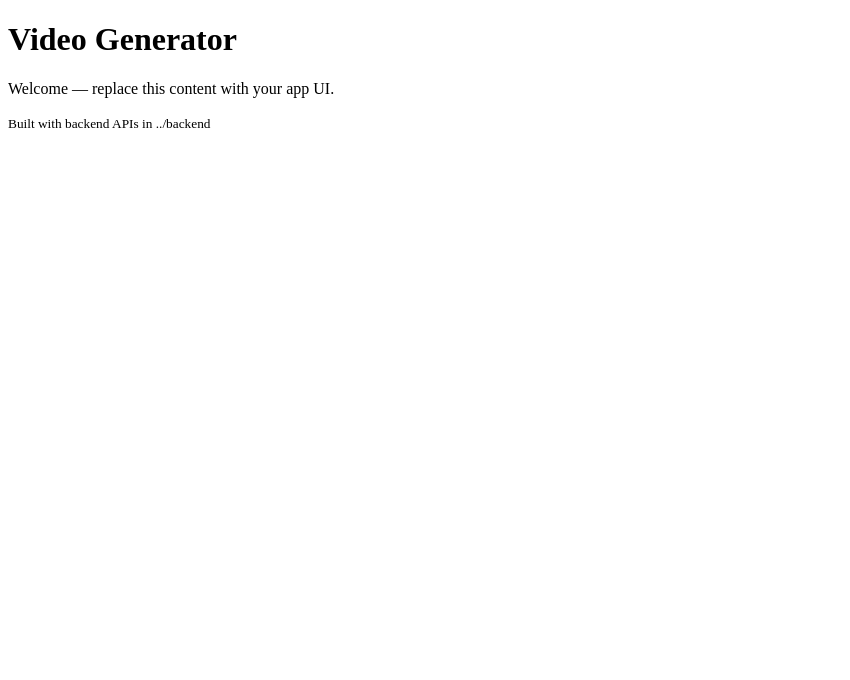
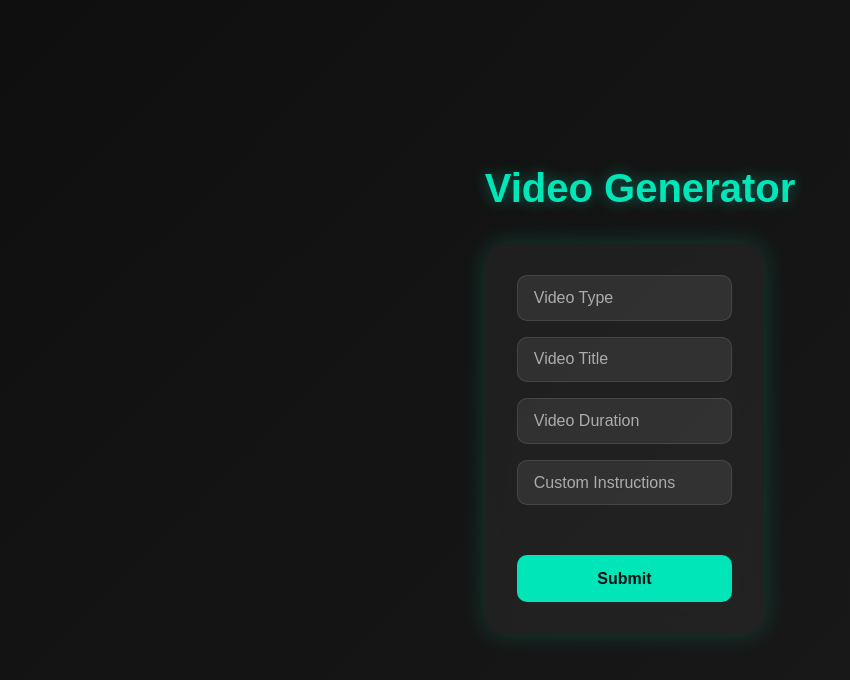
Before and after one commit to mhaxanali/video-generator, a plain HTML site: page frontend/index.html in a window 1280 px wide. Shown: the whole page, without its empty margins (0-850 px from the left). Drawn offline with Linux system fonts and the light colour scheme.

Commit message:
Make static HTML and CSS for MVP

```diff
--- a/frontend/index.html
+++ b/frontend/index.html
@@ -14,12 +14,15 @@
 
 			<!-- Main app container -->
 			<main>
-				<p>Welcome — replace this content with your app UI.</p>
+				<div id="container">
+					<input placeholder="Video Type">
+					<input placeholder="Video Title">
+					<input placeholder="Video Duration">
+					<input placeholder="Custom Instructions">
+					<br>
+					<button id="submit">Submit</button>
+				</div>
 			</main>
-
-			<footer>
-				<small>Built with backend APIs in ../backend</small>
-			</footer>
 		</div>
 
 		<script src="script.js" defer></script>
--- a/frontend/style.css
+++ b/frontend/style.css
@@ -0,0 +1,98 @@
+/* === Base Reset === */
+* {
+	margin: 0;
+	padding: 0;
+	box-sizing: border-box;
+	font-family: "Poppins", sans-serif;
+}
+
+/* === Global Styles === */
+body {
+	background: linear-gradient(135deg, #0f0f0f, #1b1b1b);
+	color: #eaeaea;
+	display: flex;
+	flex-direction: column;
+	min-height: 100vh;
+	justify-content: center;
+	align-items: center;
+}
+
+/* === Header === */
+header {
+	text-align: center;
+	margin-bottom: 2rem;
+}
+
+header h1 {
+	font-size: 2.5rem;
+	font-weight: 600;
+	color: #00e6b8;
+	text-shadow: 0 0 15px rgba(0, 230, 184, 0.4);
+}
+
+/* === Main Container === */
+#container {
+	background: rgba(255, 255, 255, 0.05);
+	backdrop-filter: blur(10px);
+	padding: 2rem;
+	border-radius: 20px;
+	box-shadow: 0 0 25px rgba(0, 230, 184, 0.2);
+	width: 90%;
+	max-width: 400px;
+	display: flex;
+	flex-direction: column;
+	align-items: center;
+	gap: 1rem;
+}
+
+/* === Inputs === */
+#container input {
+	width: 100%;
+	padding: 0.8rem 1rem;
+	border: 1px solid rgba(255, 255, 255, 0.1);
+	border-radius: 10px;
+	background: rgba(255, 255, 255, 0.08);
+	color: #fff;
+	font-size: 1rem;
+	outline: none;
+	transition: all 0.2s ease;
+}
+
+#container input::placeholder {
+	color: rgba(255, 255, 255, 0.6);
+}
+
+#container input:focus {
+	border-color: #00e6b8;
+	box-shadow: 0 0 10px rgba(0, 230, 184, 0.5);
+}
+
+/* === Button === */
+#submit {
+	width: 100%;
+	padding: 0.9rem;
+	background: #00e6b8;
+	color: #0f0f0f;
+	font-size: 1rem;
+	font-weight: 600;
+	border: none;
+	border-radius: 10px;
+	cursor: pointer;
+	transition: all 0.3s ease;
+}
+
+#submit:hover {
+	background: #00ffcc;
+	box-shadow: 0 0 20px rgba(0, 255, 204, 0.5);
+	transform: translateY(-2px);
+}
+
+/* === Responsive === */
+@media (max-width: 480px) {
+	header h1 {
+		font-size: 2rem;
+	}
+	#container {
+		padding: 1.5rem;
+	}
+}
```
